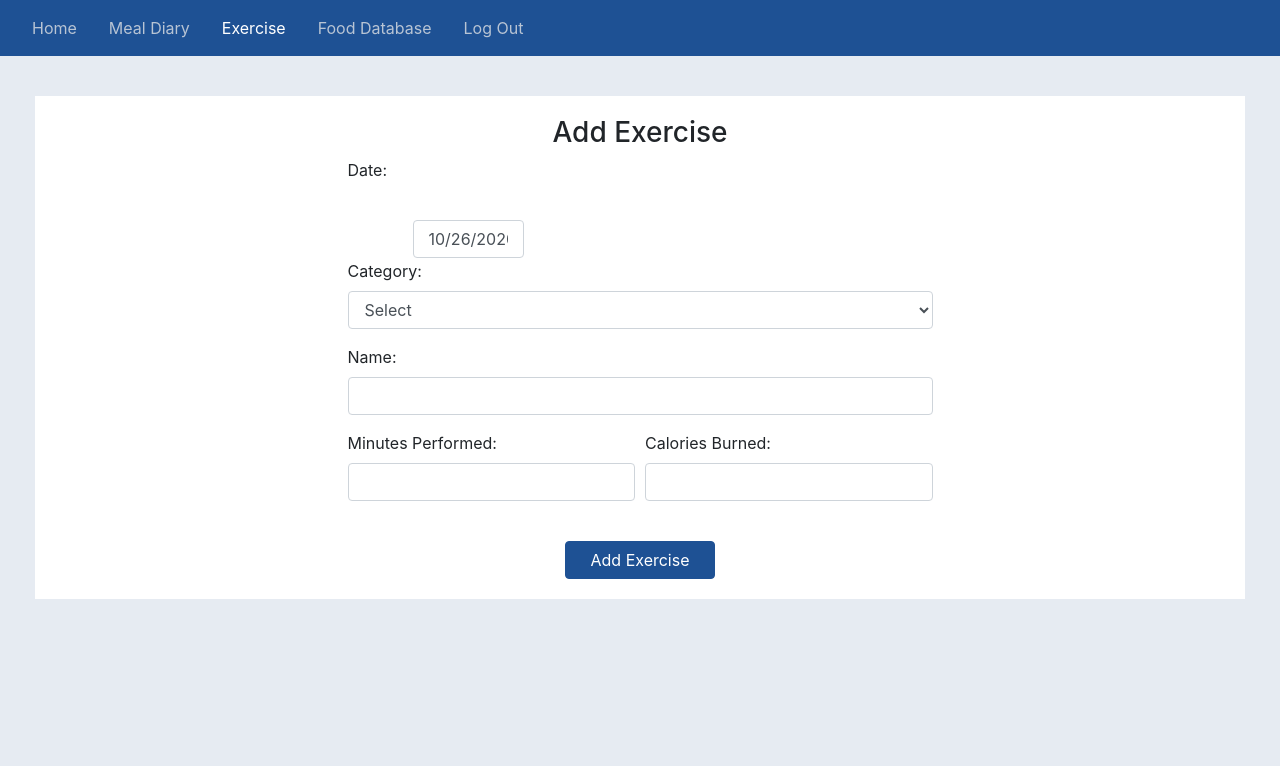
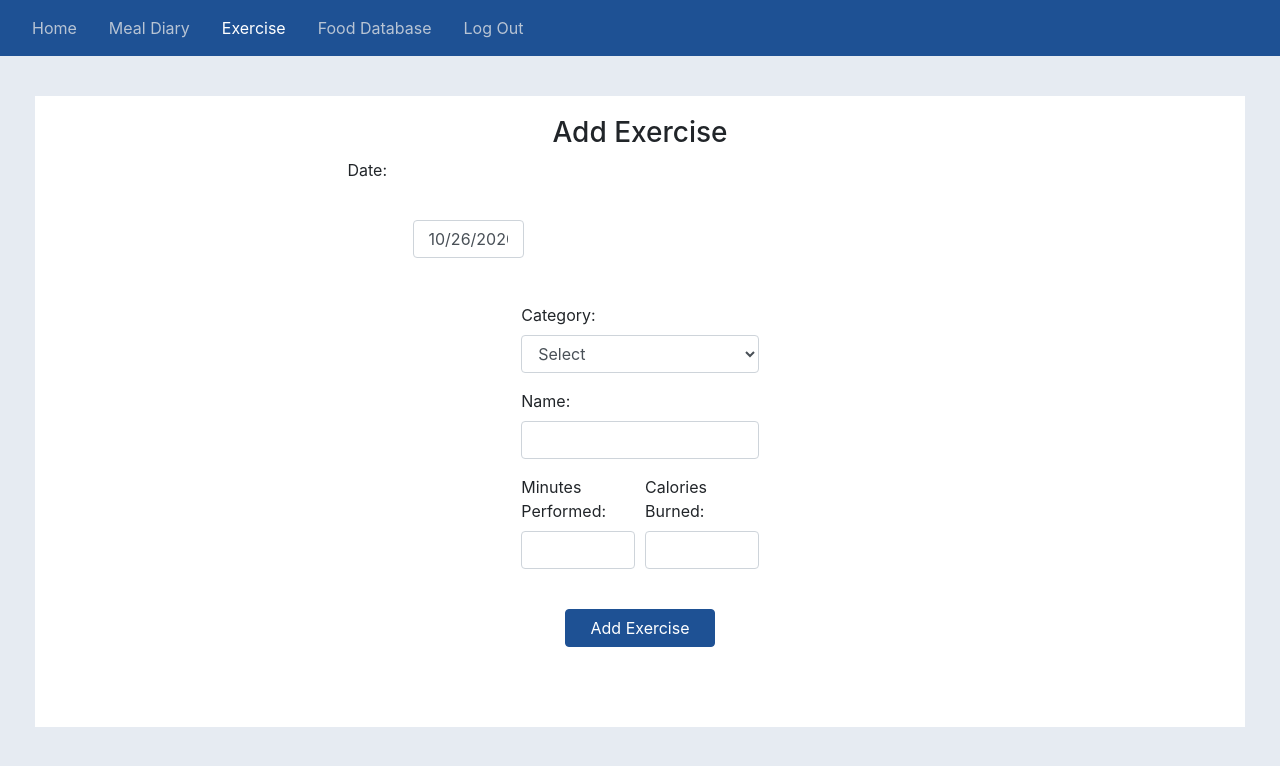
Before and after one commit to ahotchkin/react-fitness-frontend, a React (Create React App) app: page /exercises/new in a window 1280 px wide. Shown: the top 766 px of the page. Built offline with nearby package versions, Linux system fonts and the light colour scheme; no server answers.

Commit message:
Move all divs and class assignments from ExercisesContainer to ExerciseUpdate

```diff
--- a/src/components/exercises/ExerciseInput.js
+++ b/src/components/exercises/ExerciseInput.js
@@ -31,6 +31,10 @@ class ExerciseInput extends Component {
 
   render() {
     return(
+      <div className="dashboard-container">
+        <div className="row">
+          <div className="col-lg info-container">
+            <div className="form">
               <form onSubmit={this.handleSubmit}>
                 <div className="form-group">
                   <label htmlFor="category">Category: </label>
@@ -85,6 +89,10 @@ class ExerciseInput extends Component {
 
                 <input type="submit" className="btn btn-primary-fill" value="Add Exercise" />
               </form>
+            </div>
+          </div>
+        </div>
+      </div>
     );
   };
 };
```
Lines whose indentation alone changed are shown as unchanged.
